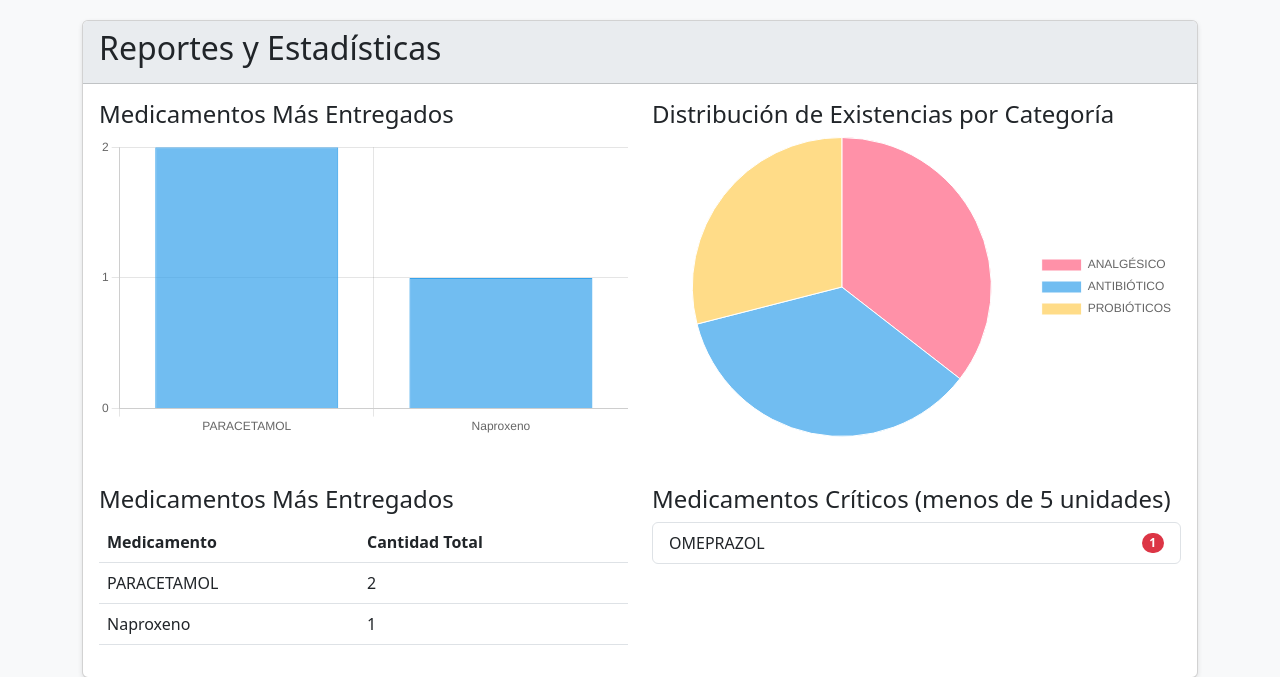
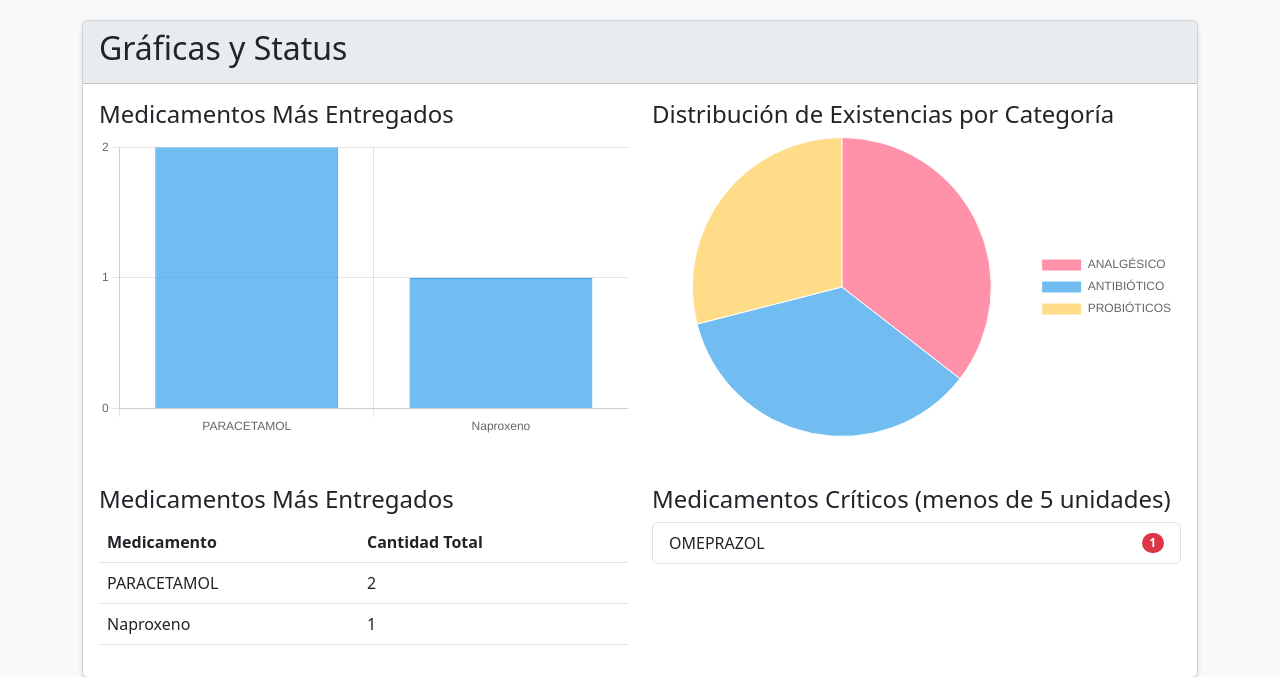
Before and after one commit to Alexisswtfnomedejaponermesoloalexis/ProyectoAlbergueDivinoRedentor, a Django app: page /reportes/ in a window 1280 px wide. Shown: the part 76-753 px from the top of the page. Run offline with Django 5.2, Linux system fonts and the light colour scheme; data comes from the database, SQL or seed files in the repository.

Commit message:
edit reportes.html

```diff
--- a/farmacia/templates/reportes.html
+++ b/farmacia/templates/reportes.html
@@ -5,7 +5,7 @@
 {% block content %}
 <div class="card">
     <div class="card-header">
-        <h2>Reportes y Estadísticas</h2>
+        <h2>Gráficas y Status</h2>
     </div>
     <div class="card-body">
         <!-- Sección de gráficas con contenedores de altura fija -->
```
